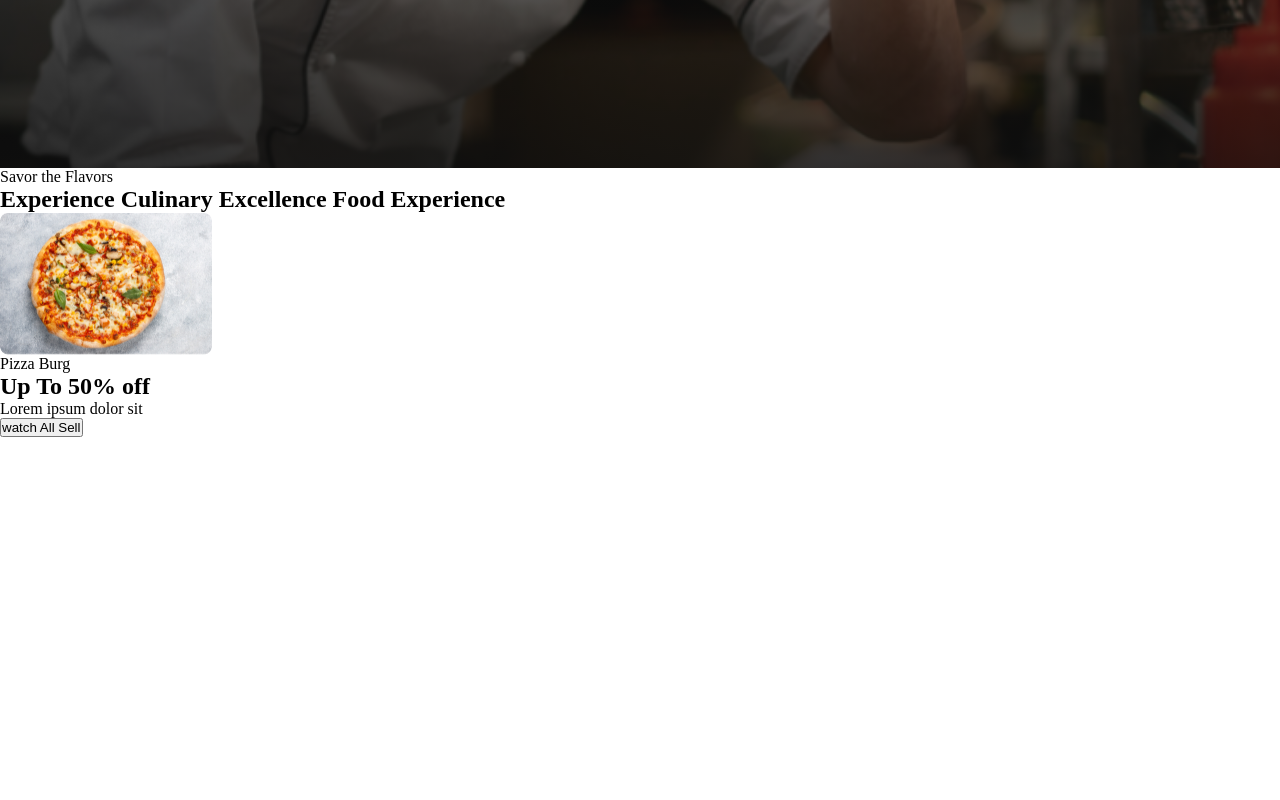
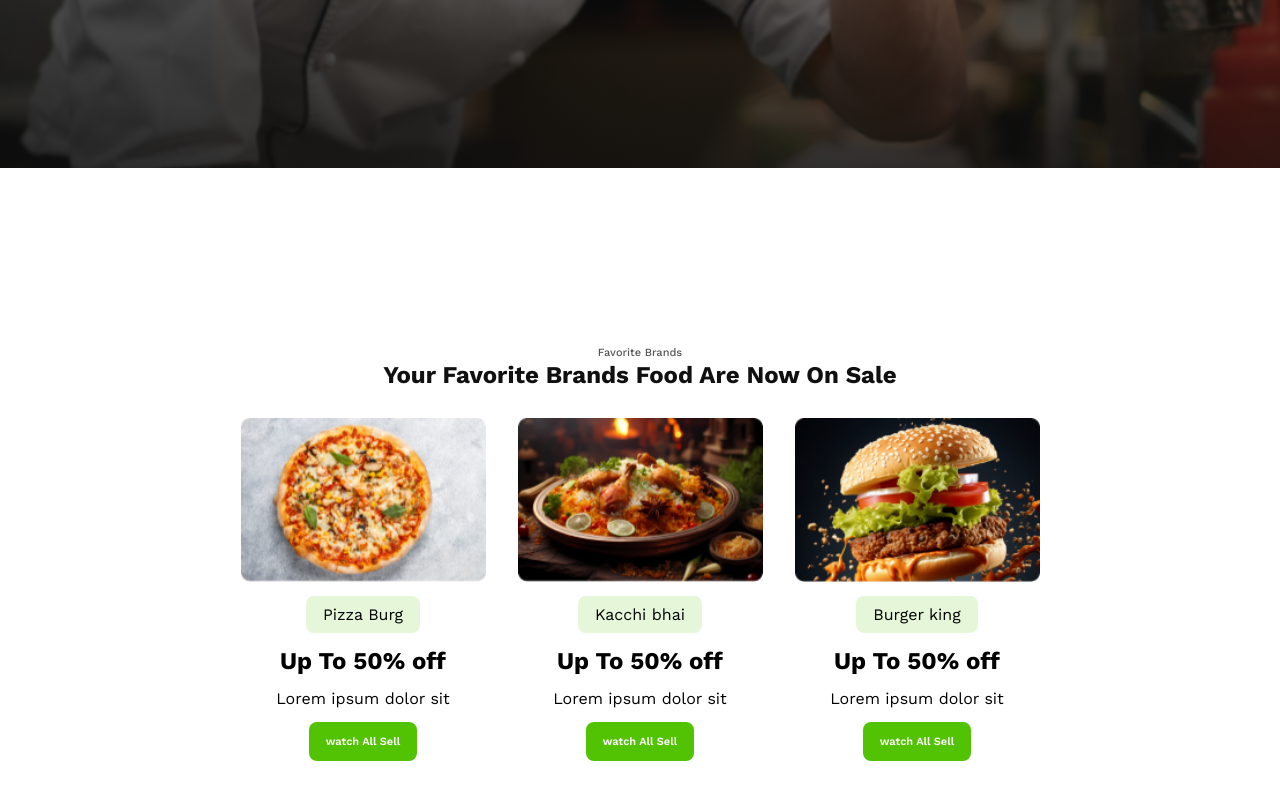
Before and after one commit to khanmahfuj34/food-resturent, a plain HTML site: page index.html in a window 1280 px wide. Shown: the part 632-1432 px from the top of the page. Before the commit the page ends 1069 px from the top, so only its background shows below. Drawn offline with nearby package versions, Linux system fonts and the light colour scheme.

Commit message:
https://github.com/khanmahfuj34/food-resturent.git

```diff
--- a/index.html
+++ b/index.html
@@ -20,24 +20,49 @@
     </section>
     <section id="card-box">
         <div class="container">
-            <div class="title">
-                <p class="subtitle">Savor the Flavors</p>
-            <h1 class="title">Experience Culinary Excellence Food Experience</h1>
+            <div class="info">
+                <p class="subtitle">Favorite Brands</p>
+                <h1 class="title">Your Favorite Brands Food Are Now On Sale</h1>
             </div>
 
 
         </div>
-        <div>
-            <div class="card">
-                <div>
+
+            <div class="card-container">
+             <div class="card">
+                <div class="image-box">
                     <img src="assets/pizza.png" alt="">
                 </div>
-                <div>
+                <div class="shop ">
                     <span>Pizza Burg</span>
                 </div>
                 <h1>Up To 50% off</h1>
                 <p>Lorem ipsum dolor sit</p>
-                <button>watch All Sell</button>
+                <button class="btn">watch All Sell</button>
+
+            </div>
+            <div class="card">
+                <div class="image-box">
+                    <img src="assets/biriyani.png" alt="">
+                </div>
+                <div class="shop ">
+                    <span>Kacchi bhai</span>
+                </div>
+                <h1>Up To 50% off</h1>
+                <p>Lorem ipsum dolor sit</p>
+                <button class="btn">watch All Sell</button>
+
+            </div>
+            <div class="card">
+                <div class="image-box">
+                    <img src="assets/burger.png" alt="">
+                </div>
+                <div class="shop ">
+                    <span>Burger king</span>
+                </div>
+                <h1>Up To 50% off</h1>
+                <p>Lorem ipsum dolor sit</p>
+                <button class="btn">watch All Sell</button>
 
             </div>
         </div>
--- a/style/style.css
+++ b/style/style.css
@@ -20,20 +20,23 @@ border-radius: 8px;
 
 background: rgb(82, 195, 3);
 border: none;
+cursor: pointer;
 
 }
 #hero {
-    height: 100vh;
-    background-image: linear-gradient(0deg,
+        height: 100vh;
+
+        background-image: linear-gradient(0deg,
      rgb(16, 16, 16) -19.5%,
      rgba(16, 16, 16, 0) 100%),
      url("../assets/hero-bg.png");
-    background-repeat: no-repeat;
+        background-repeat: no-repeat;
         background-size: cover;
         background-position: center;
         display: flex;
         justify-content: center;
         align-items: center;
+
     }
 
 #hero .hero-content{
@@ -50,7 +53,7 @@ border: none;
     letter-spacing: 0%;
     text-align: center;
     opacity: 0.8;
-    margin-bottom: 9px;
+    margin-bottom: 80px;
 }
 #hero .hero-content .title {
     color: rgb(255, 255, 255);
@@ -73,6 +76,63 @@ text-align: center;
 opacity: 0.7;
 margin-bottom: 31px;
 }
-#hero .hero-content .btn {
+#card-box {
+    width: 673px;
+    margin: 50px auto;
+    padding-top: 60px;
+    margin-top: 118px;
+    margin-bottom: 118px;
+}
+#card-box .info {
 
-} */
+}
+#card-box .title {
+    color: rgb(16, 16, 16);
+font-family: Work Sans;
+font-size: 25 px;
+font-weight: 700;
+line-height: 30px;
+letter-spacing: 0%;
+text-align: center;
+}
+#card-box .subtitle {
+    color: rgb(16, 16, 16);
+font-family: Work Sans;
+font-size: 11px;
+font-weight: 500;
+line-height: 14px;
+letter-spacing: 0%;
+text-align: center;
+opacity: 0.7;
+}
+.card-container {
+    margin-top: 28px;
+    display: flex;
+    justify-content: center;
+    gap: 32px;
+    font-family: Work Sans;
+
+}
+.card {
+
+    max-width: 245px;
+    display: flex;
+    flex-direction: column;
+    gap: 14px;
+    justify-content: center;
+    align-items: center;
+}
+.card .image-box {
+    width: 245px;
+
+}
+.card .image-box img {
+    width: 100%;
+}
+.card .shop {
+    background-color: aqua;
+    padding: 9px 17px 9px 17px;
+    border-radius: 8px;
+
+    background: rgba(82, 195, 3, 0.15);
+}
```
